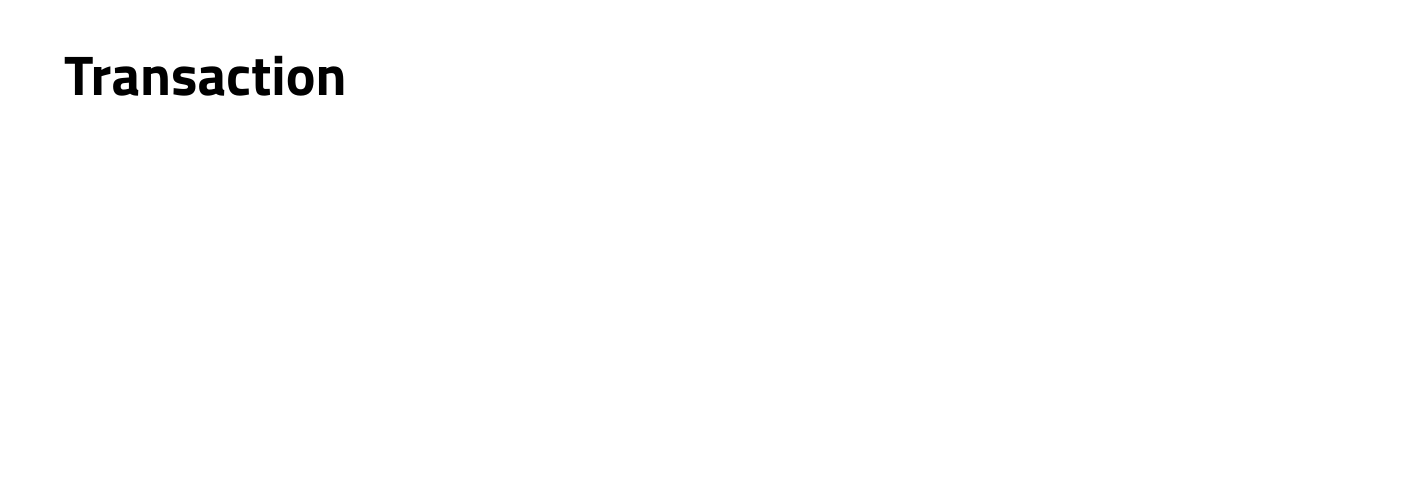
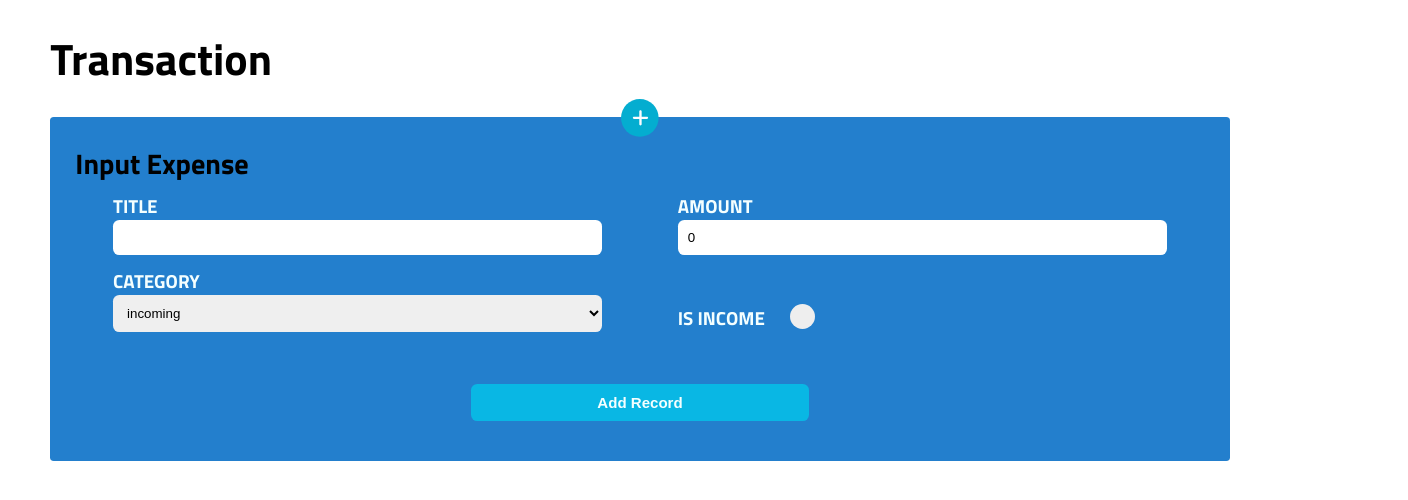
Before and after one commit to EstefaniaTamCri/training-react, a React (Create React App) app: page / in a window 1280 px wide. Shown: the top 500 px of the page, 1408 px wide, since content can reach past the window. Built offline with nearby package versions, Linux system fonts and the light colour scheme.

Commit message:
casi ready

```diff
--- a/src/App.css
+++ b/src/App.css
@@ -1,6 +1,4 @@
 .main {
   width: 100vw;
   padding: 2em 4em;
-  height: 100vw;
-  background-color: var(--dark);
 }
--- a/src/App.js
+++ b/src/App.js
@@ -1,11 +1,38 @@
-import "./App.css"
+import "./App.css";
+import { useState } from "react";
+import db from "./db/db.json";
+// import Expenses from "./components/Expenses/Expenses";
+import InputExpenses from "./components/InputExpenses";
 
 const App = () => {
+  const [expenses, setExpenses] = useState(db);
+
+  const addNewExpense = (expense) => {
+    let newExpenses = {
+      category: expense.category,
+      data: {
+        title: expense.title,
+        date: new Date(Date.now()).toLocaleDateString(), //hacemos toString para que nos devuelva un string en el formato de fecha español
+      },
+      money: {
+        amount: expense.amount,
+        income: expense.isIncome,
+      },
+    };
+    setExpenses([...expenses, newExpenses]);
+    //opcion 2
+    //(prevExpenses) => {
+    //return [...prevExpenses, newExpenses];
+    //}; esto es igual a lo de arriba.
+
+    //opcion 3
+    //expenses.push(newExpenses);
+    //return expenses;
+  };
   return (
     <div className="main">
-
-     <h1>Transaction</h1>
-
+      <h1>Transaction</h1>
+      <InputExpenses onNewExpense={addNewExpense} />
     </div>
   );
 };
--- a/src/components/InputExpenses.js
+++ b/src/components/InputExpenses.js
@@ -1,8 +1,8 @@
 import "./InputExpenses.css";
 import { useState } from "react";
 import { faCircle, faPlus } from "@fortawesome/free-solid-svg-icons";
-import { classes } from "../utils/classes";
-import ItemIcon from "./Items/ItemIconIcon";
+import { classes } from "../utils/iconClasses";
+import ItemIcon from "./Items/ItemIcon";
 import Wrapper from "./Wrappers/Wrapper";
 
 const InputExpenses = (props) => {
@@ -12,37 +12,115 @@ const InputExpenses = (props) => {
     category: "incoming",
     isIncome: false,
   });
-  const [visible, setVisible] = useState(false);
+
+  const [visible, setVisible] = useState(true);
 
   const handleInputChange = (e) => {
     const target = e.target;
     const value = target.type === "checkbox" ? target.checked : target.value;
     const name = target.name;
-    setNewExpense({ ...expense, [name]: value });
+
+    setNewExpense({ ...expense, [name]: value }); // [name] is a dynamic key y ... conserva el resto de expense
   };
+
   const handleSubmit = (e) => {
     e.preventDefault();
-    props.onNewExpense(expense);
+    props.onNewExpense(expense); //Envía el valor de expense al componente padre
     setNewExpense({
       title: "",
       amount: 0,
       category: "incoming",
       isIncome: false,
-    });
+    }); //Resetea la variable inicial para seguir añadiendo gastos
   };
+
   const handleVisible = (e) => {
     e.stopPropagation();
-    setVisible(!visible);
+    setVisible(!visible); //Cambia el estado de visible - toggle
   };
-  return;
-  <Wrapper
-    content={<form onSubmit={handleSubmit} className="new-expense">
-        <ItemIcon onClick={handleVisible} icons={[faCircle, faPlus]}
-        classes={classes.insurance}
-        size="fa-2x" />
-        <h2>Input Expense</h2>
-    </form>
-    }
+
+  return (
+    <Wrapper
+      content={
+        <form onSubmit={handleSubmit} className="new-expense">
+          <ItemIcon
+            onClick={handleVisible}
+            icons={[faCircle, faPlus]}
+            classes={classes.insurance}
+            size="fa-2x"
+          />
+          <h2>Input Expense</h2>
+          <div className={`form-container ${!visible && "hidden"}`}>
+            <label htmlFor="title">
+              <h3>TITLE</h3>
+            </label>
+            <input
+              type="text"
+              onChange={handleInputChange}
+              name="title"
+              id="title"
+              value={expense.title}
+            />
+          </div>
+          <div className={`form-container ${!visible && "hidden"}`}>
+            <label htmlFor="amount">
+              {" "}
+              {/*información adicional asociada al id del input*/}
+              <h3>AMOUNT</h3>
+            </label>
+            <input
+              type="number"
+              onChange={handleInputChange}
+              name="amount"
+              id="amount"
+              value={expense.amount}
+              max={10000}
+              min={1}
+              step={0.1} //Incremento con las flechas
+            />
+          </div>
+          <div className={`form-container ${!visible && "hidden"}`}>
+            <label htmlFor="category">
+              {" "}
+              {/*información adicional asociada al id del input*/}
+              <h3>CATEGORY</h3>
+            </label>
+            <select
+              onChange={handleInputChange}
+              name="category"
+              id="category"
+              value={expense.category}
+            >
+              <option value="incoming">incoming</option>
+              <option value="transfer">transfer</option>
+              <option value="car">car</option>
+              <option value="bizum">bizum</option>
+              <option value="bill">bill</option>
+              <option value="electricity">electricity</option>
+            </select>
+          </div>
+          <div
+            className={`form-container income-container ${
+              !visible && "hidden"
+            }`}
+          >
+            <label>
+              {" "}
+              <h3>IS INCOME</h3>
+              <input
+                type="checkbox"
+                onChange={handleInputChange}
+                name="isIncome"
+                checked={expense.isIncome}
+              />
+              <span className="checkmark" aria-hidden="true"></span>
+            </label>
+          </div>
+          <button className={`${!visible && "hidden"}`}>Add Record</button>
+        </form>
+      }
     />
+  );
 };
+
 export default InputExpenses;
--- a/src/components/Items/ItemIcon.js
+++ b/src/components/Items/ItemIcon.js
@@ -4,7 +4,7 @@ import { FontAwesomeIcon } from "@fortawesome/react-fontawesome";
 const ItemIcon = (props) => {
   return (
     <div className={`item-icon ${props.size || "fa-4x"} flex-20 flex-center`}>
-      <span className="fa-layers fa-fw fa-xl">
+      <span className="fa-layers fa-fw fa-xl" onClick={props.onClick || null}>
         <FontAwesomeIcon
           icon={props.icons[0]}
           className={props.classes.bgColor}
--- a/src/components/Wrappers/Wrapper.js
+++ b/src/components/Wrappers/Wrapper.js
@@ -1,7 +1,7 @@
 import "./Wrapper.css";
 
 const Wrapper = (props) => {
-  return <div className="wrapper">{props.children}</div>;
+  return <div className="wrapper">{props.content}</div>;
 };
 
 export default Wrapper;
--- a/src/index.css
+++ b/src/index.css
@@ -1,4 +1,4 @@
-root {
+:root {
   box-sizing: border-box;
   font-size: 0.785rem;
   --blue: #0d6efd;
```
Also changed, not shown: src/components/InputExpenses.css (indentation only).
